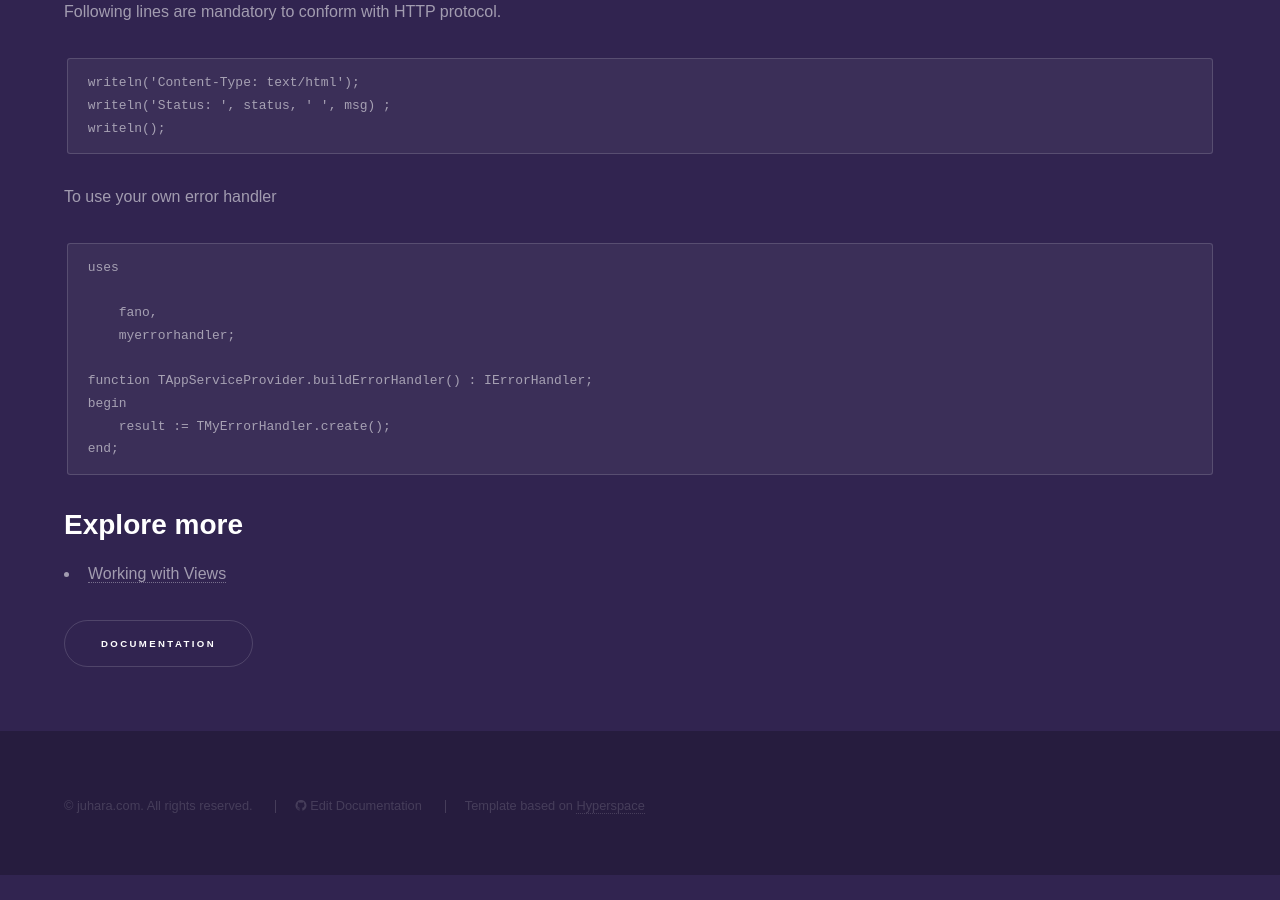
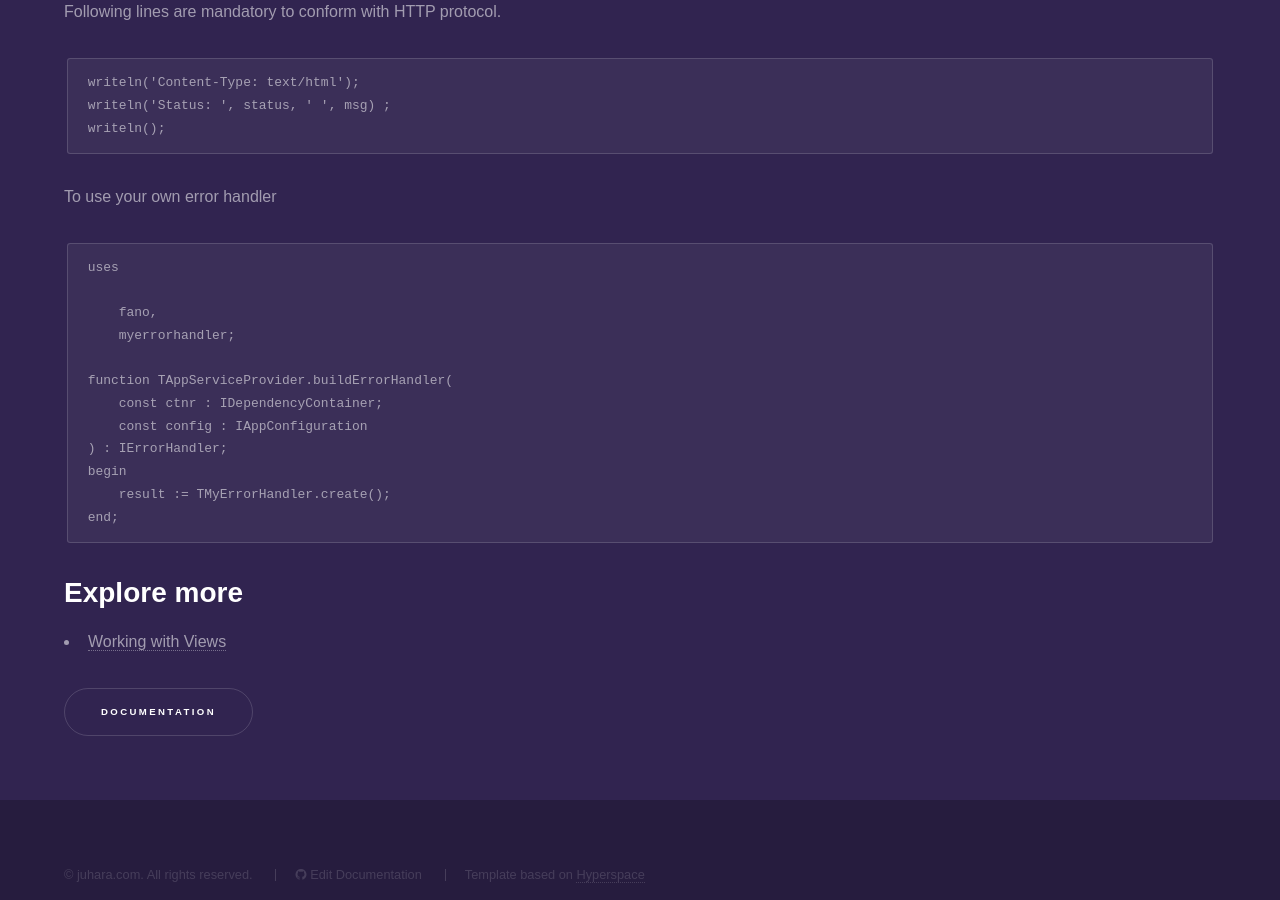
Before and after one commit to fanoframework/fanoframework.github.io, a Jekyll site: the page built from error-handler/index.md, in a window 1280 px wide and 900 px high, scrolled down 5818 px. Built offline with Jekyll 4.4.1, drawn with Linux system fonts in a browser that asks for light colours; our own code applies the rules of GitHub Pages for plain Markdown files; before the commit the page ends 6693 px from its top, so only the background shows below that.

Commit message:
improve error handler content to match current fano update

```diff
--- a/error-handler/index.md
+++ b/error-handler/index.md
@@ -252,7 +252,10 @@ uses
     fano,
     myerrorhandler;
 
-function TAppServiceProvider.buildErrorHandler() : IErrorHandler;
+function TAppServiceProvider.buildErrorHandler(
+    const ctnr : IDependencyContainer;
+    const config : IAppConfiguration
+) : IErrorHandler;
 begin
     result := TMyErrorHandler.create();
 end;
```
